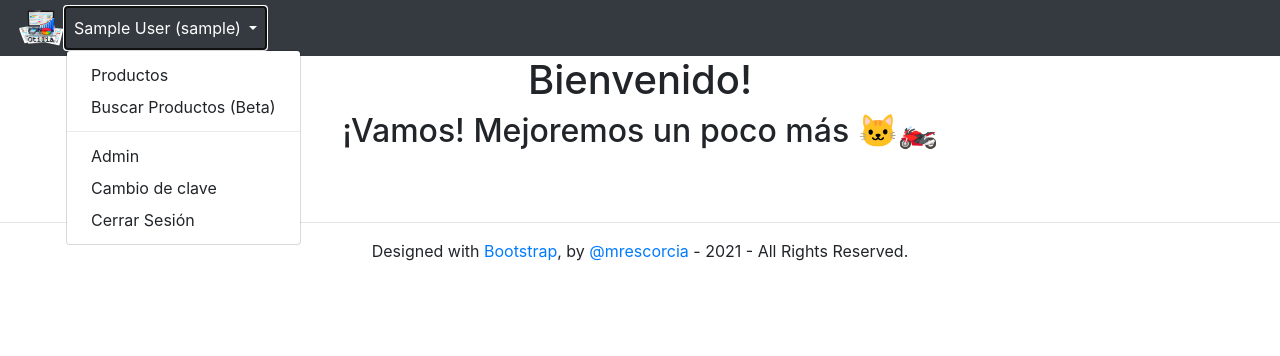
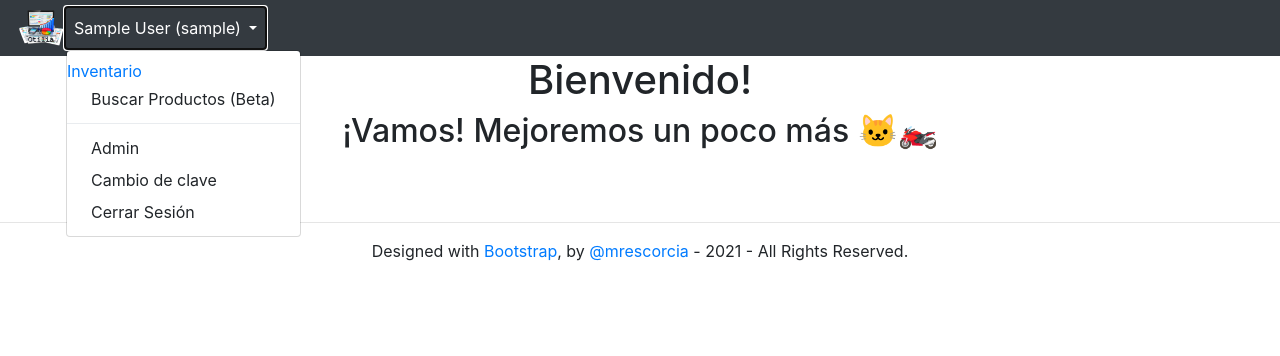
Before and after one commit to mrescorcia/otilia, a Django app: page / in a window 1280 px wide, after a click that opens the changed part. Shown: the top 356 px of the page. Run offline with Django 3.2, Linux system fonts and the light colour scheme; the visitor is signed in with stand-in values (Sample User, id 1).

Commit message:
13-07-2021

```diff
--- a/templates/base.html
+++ b/templates/base.html
@@ -45,7 +45,7 @@
                             <!--a class="dropdown-item" href="#">Ver perfil</a>
                                 <a class="dropdown-item" href="#">Reportes</a>
                                 <a class="dropdown-item" href="#">Info Trabajadores PDF</a-->
-                            <a class="dropdown-item" href="/productos/">Productos</a>
+                            <a class="dropdown dropright" href="/productos/">Inventario</a>
                             <a class="dropdown-item" href="/buscadorproductos/">Buscar Productos (Beta)</a>
                             <div class="dropdown-divider"></div>
                             <a class="dropdown-item" href="/admin/">Admin</a>
```
Also changed, not shown: templates/inventario/buscadorProductos.html (renamed from templates/productos/buscadorProductos.html), templates/inventario/listadoProductos.html (renamed from templates/productos/listadoProductos.html).
